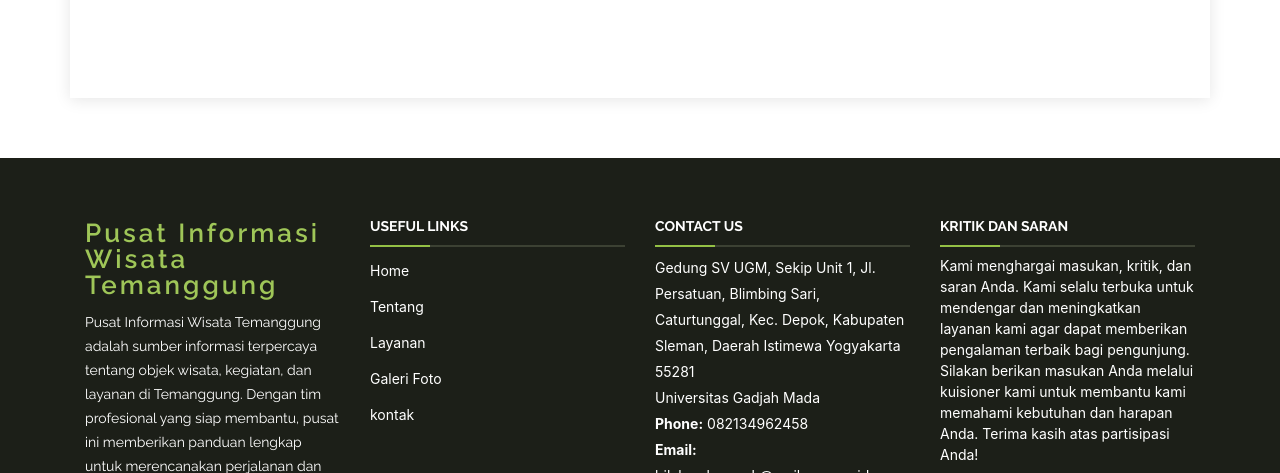
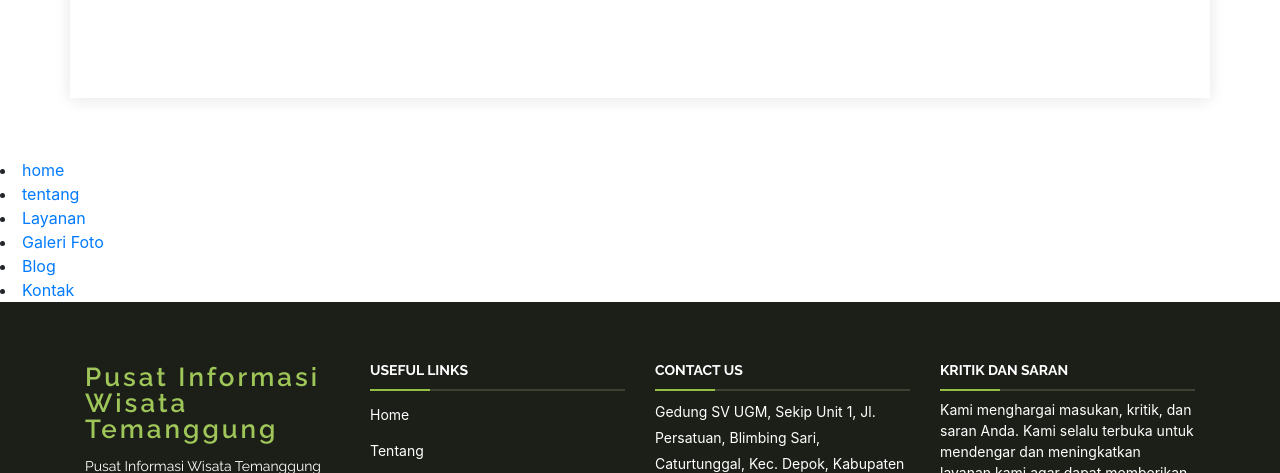
Before and after one commit to bilalrayy08/bilalrayy08.github.io, a plain HTML site: page index.html in a window 1280 px wide. Shown: the part 1535-2008 px from the top of the page. Drawn offline with nearby package versions, Linux system fonts and the light colour scheme.

Commit message:
Update index.html

```diff
--- a/index.html
+++ b/index.html
@@ -79,17 +79,18 @@
       </div>
 
     <nav id="navbar" class="navbar">
-
+        <ul>
               <li><a class="active" href="index.html">home</a></li>
               <li><a href="about.html">tentang</a></li>
               <li><a href="layanan.html">Layanan</a></li>
               <li><a href="galeri.html">Galeri Foto</a></li>
               <li><a href="blog.html">Blog</a></li>
               <li><a href="kontak.html">Kontak</a></li>
+
           <li><a class="getstarted" href="about.html">Isi Kuisioner</a></li>
-
+        </ul>
         <i class="bi bi-list mobile-nav-toggle"></i>
-  </nav>
+      </nav><!-- .navbar -->
 
 
     </div>
@@ -294,6 +295,12 @@
     <!-- End About Section -->
 
     </main><!-- End #main -->
+  <li><a class="active" href="index.html">home</a></li>
+              <li><a href="about.html">tentang</a></li>
+              <li><a href="layanan.html">Layanan</a></li>
+              <li><a href="galeri.html">Galeri Foto</a></li>
+              <li><a href="blog.html">Blog</a></li>
+              <li><a href="kontak.html">Kontak</a></li>
 
   <!-- ======= Footer ======= -->
   <footer id="footer">
```
Lines whose indentation alone changed are shown as unchanged.
